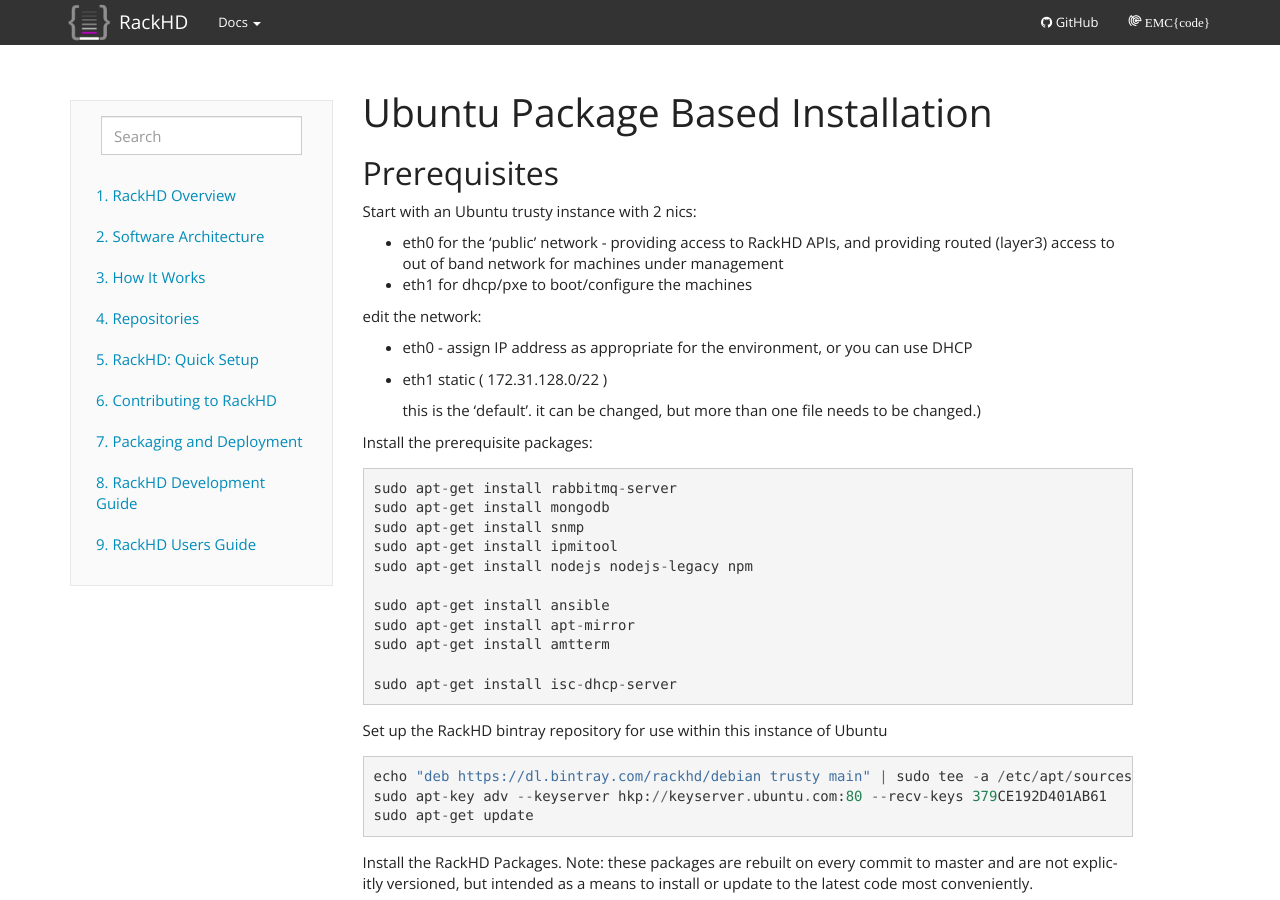
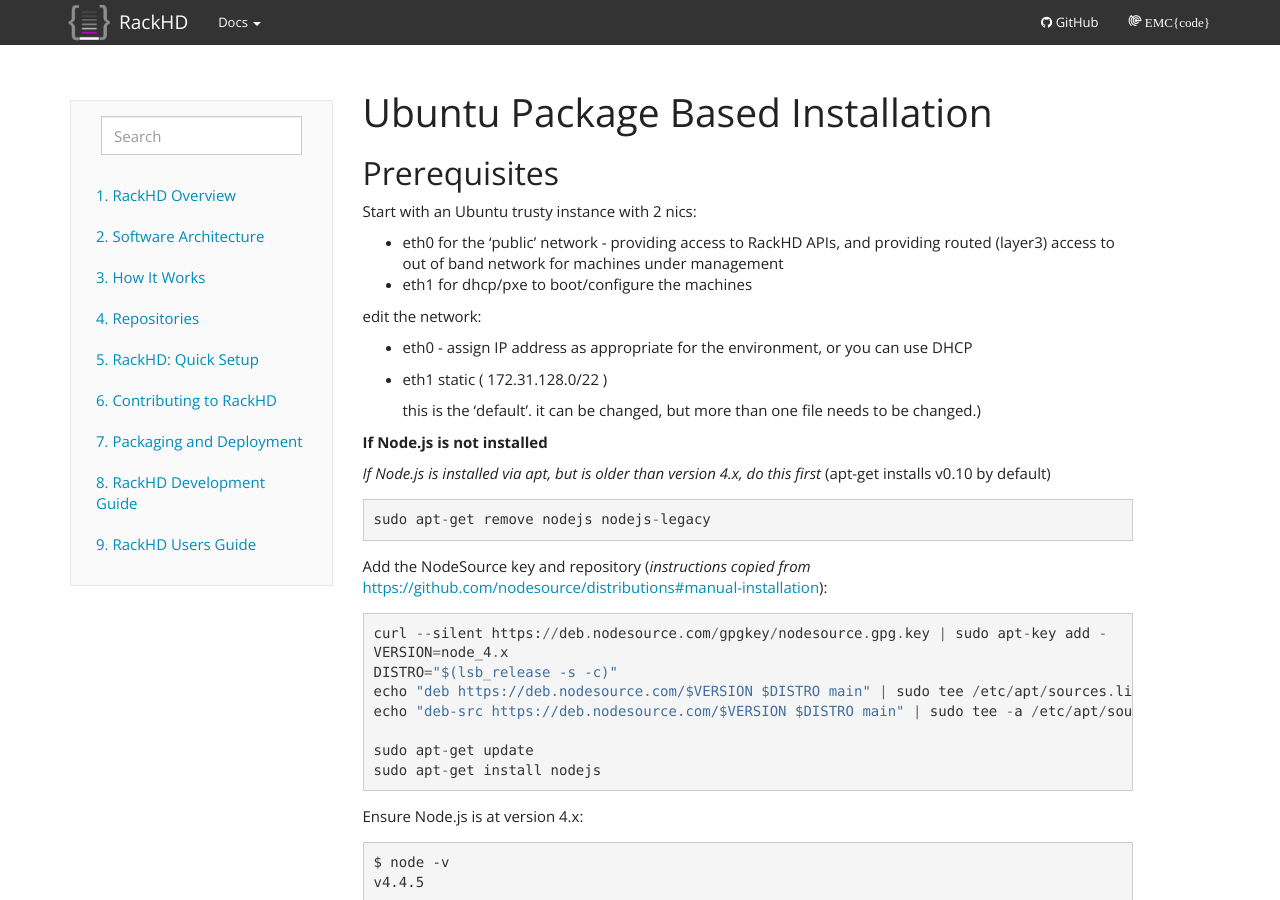
Before and after one commit to RackHD/docs, a Sphinx documentation site: the page built from docs/rackhd/ubuntu_package_installation.rst, in a window 1280 px wide and 900 px high. Built offline with Sphinx 7.4.7, drawn with Linux system fonts in a browser that asks for light colours.

Commit message:
Add node 4 install instructions

```diff
--- a/docs/rackhd/ubuntu_package_installation.rst
+++ b/docs/rackhd/ubuntu_package_installation.rst
@@ -20,6 +20,35 @@
 
   this is the 'default'. it can be changed, but more than one file needs to be changed.)
 
+
+**If Node.js is not installed**
+
+*If Node.js is installed via apt, but is older than version 4.x, do this first* (apt-get installs v0.10 by default)
+
+.. code::
+
+    sudo apt-get remove nodejs nodejs-legacy
+
+Add the NodeSource key and repository (*instructions copied from* https://github.com/nodesource/distributions#manual-installation):
+
+.. code::
+
+    curl --silent https://deb.nodesource.com/gpgkey/nodesource.gpg.key | sudo apt-key add -
+    VERSION=node_4.x
+    DISTRO="$(lsb_release -s -c)"
+    echo "deb https://deb.nodesource.com/$VERSION $DISTRO main" | sudo tee /etc/apt/sources.list.d/nodesource.list
+    echo "deb-src https://deb.nodesource.com/$VERSION $DISTRO main" | sudo tee -a /etc/apt/sources.list.d/nodesource.list
+
+    sudo apt-get update
+    sudo apt-get install nodejs
+
+Ensure Node.js is at version 4.x:
+
+.. code::
+
+    $ node -v
+    v4.4.5
+
 Install the prerequisite packages:
 
 .. code::
@@ -28,7 +57,6 @@
     sudo apt-get install mongodb
     sudo apt-get install snmp
     sudo apt-get install ipmitool
-    sudo apt-get install nodejs nodejs-legacy npm
 
     sudo apt-get install ansible
     sudo apt-get install apt-mirror
```
